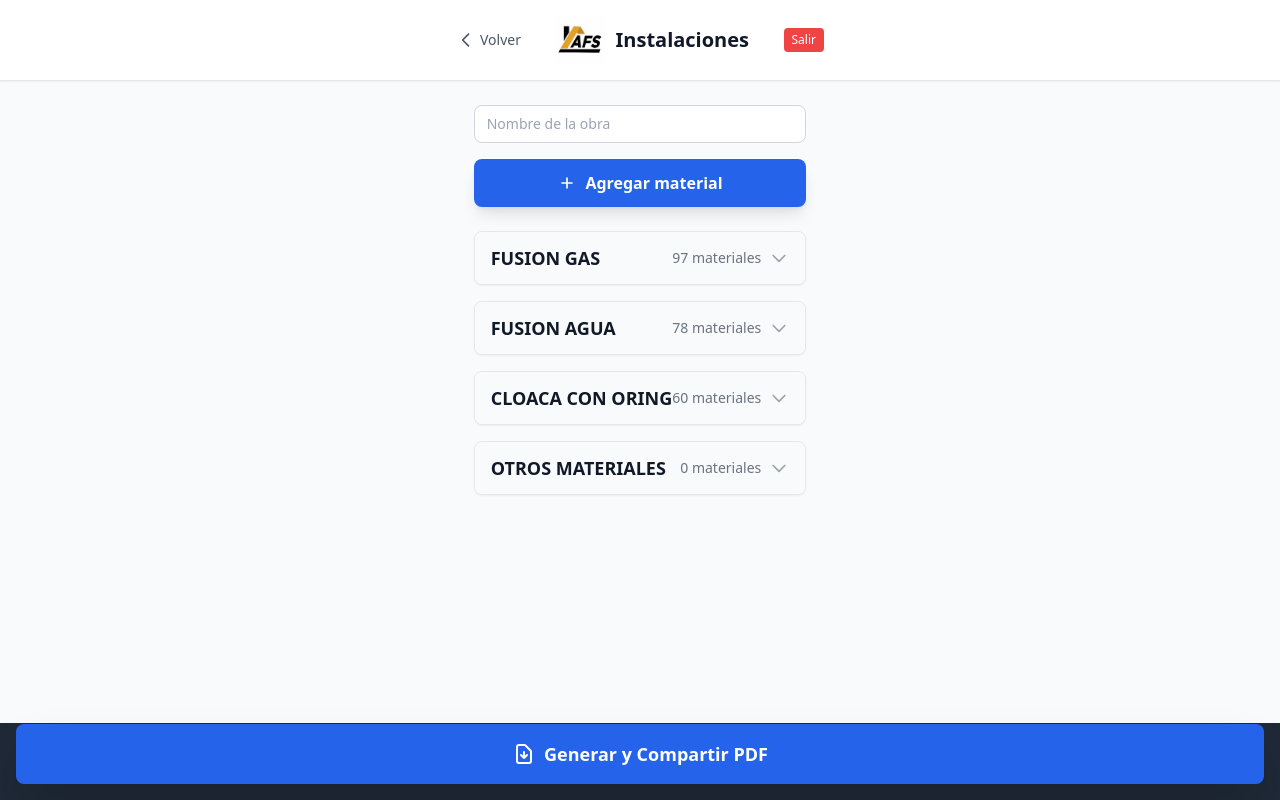
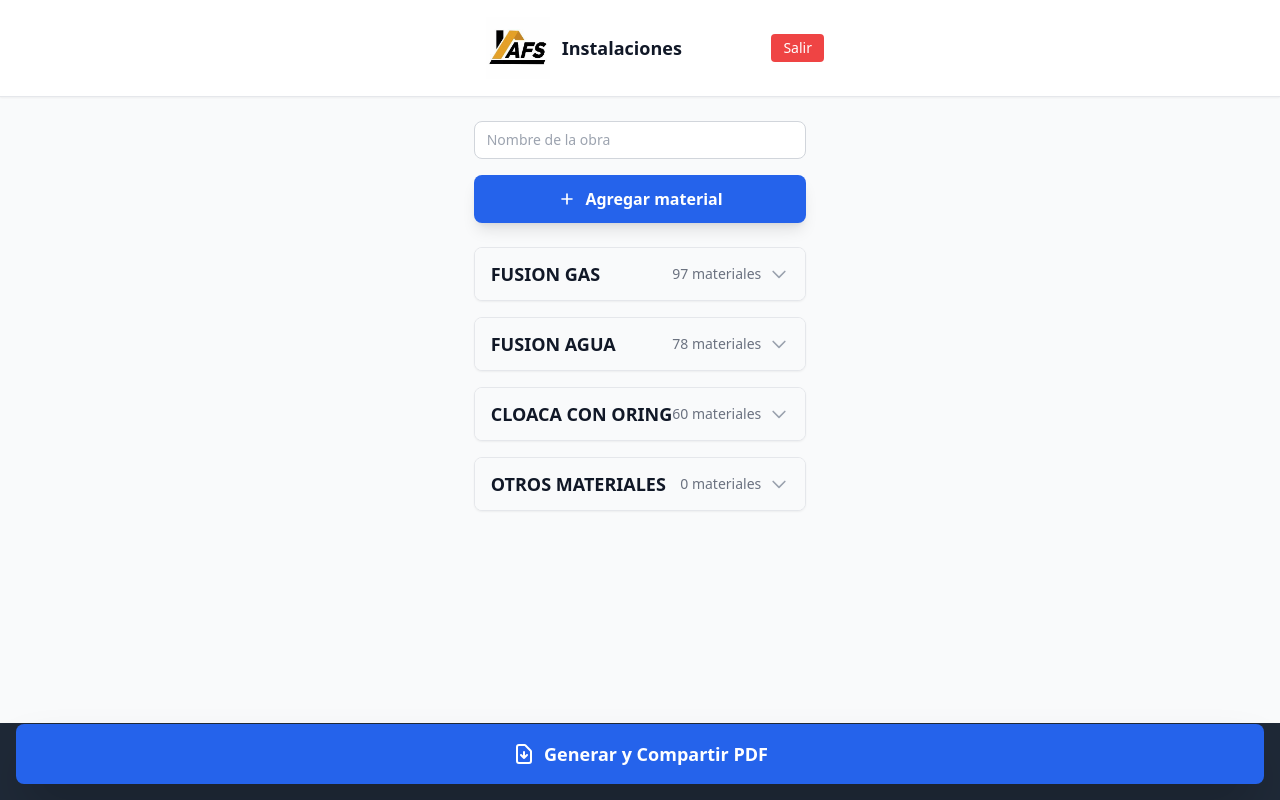
Before and after one commit to MauroCor/afs, a React (Create React App) app: page /afs/instalaciones in a window 1280 px wide. Built offline with nearby package versions, Linux system fonts and the light colour scheme; sample sign-in values are in the browser's storage.

Commit message:
fix navegation buttons

```diff
--- a/src/App.jsx
+++ b/src/App.jsx
@@ -1,5 +1,5 @@
 import React from 'react';
-import { BrowserRouter as Router, Routes, Route, Navigate } from 'react-router-dom';
+import { BrowserRouter as Router, Routes, Route } from 'react-router-dom';
 import HomePage from './pages/HomePage';
 import BudgetPage from './pages/BudgetPage';
 import LoginPage from './components/LoginPage';
--- a/src/pages/BudgetPage.jsx
+++ b/src/pages/BudgetPage.jsx
@@ -140,34 +140,28 @@ const BudgetPage = () => {
       <div className="bg-white shadow-sm border-b border-gray-200">
         <div className="max-w-mobile mx-auto px-4 py-4">
           <div className="flex items-center justify-between">
-            {/* Botón Volver */}
+            <div></div>
+
+            {/* Logo con título centrado - clickeable */}
             <button
               onClick={() => navigate('/')}
-              className="flex items-center space-x-1 text-gray-600 hover:text-gray-800 transition-colors duration-200"
+              className="flex items-center hover:opacity-80 transition-opacity duration-200 w-64"
               title="Volver al inicio"
             >
-              <svg className="w-5 h-5" fill="none" stroke="currentColor" viewBox="0 0 24 24">
-                <path strokeLinecap="round" strokeLinejoin="round" strokeWidth={2} d="M15 19l-7-7 7-7" />
-              </svg>
-              <span className="text-sm font-medium">Volver</span>
-            </button>
-
-            {/* Logo con título centrado */}
-            <div className="flex items-center space-x-3">
               <img
                 src={logo}
                 alt="AFS Logo"
-                className="h-12 w-12 object-contain"
+                className="h-16 w-16 object-contain flex-shrink-0 mr-3"
               />
-              <h1 className="text-xl font-bold text-gray-900">
+              <h1 className="text-lg font-bold text-gray-900">
                 Instalaciones
               </h1>
-            </div>
+            </button>
 
             {/* Botón de Cerrar Sesión */}
             <button
               onClick={handleLogout}
-              className="bg-red-500 hover:bg-red-600 text-white px-2 py-1 rounded text-xs font-medium transition duration-200"
+              className="bg-red-500 hover:bg-red-600 text-white px-3 py-1 rounded text-sm font-medium transition duration-200"
               title="Cerrar sesión"
             >
               Salir
--- a/src/pages/HomePage.jsx
+++ b/src/pages/HomePage.jsx
@@ -82,13 +82,13 @@ const HomePage = () => {
           <div className="flex items-center justify-between">
             <div></div>
 
-            <div className="flex items-center space-x-3">
+            <div className="flex items-center w-64">
               <img
                 src={logo}
                 alt="AFS Logo"
-                className="h-12 w-12 object-contain"
+                className="h-16 w-16 object-contain flex-shrink-0 mr-3"
               />
-              <h1 className="text-xl font-bold text-gray-900">
+              <h1 className="text-lg font-bold text-gray-900">
                 Gestión de obras
               </h1>
             </div>
```
